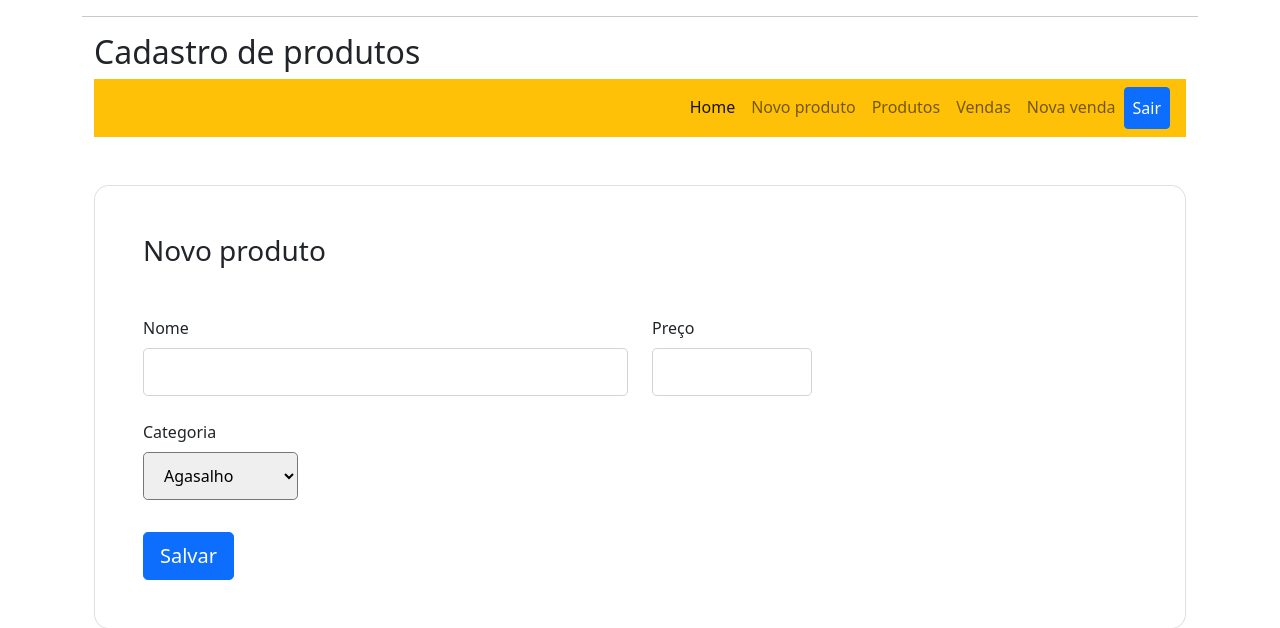
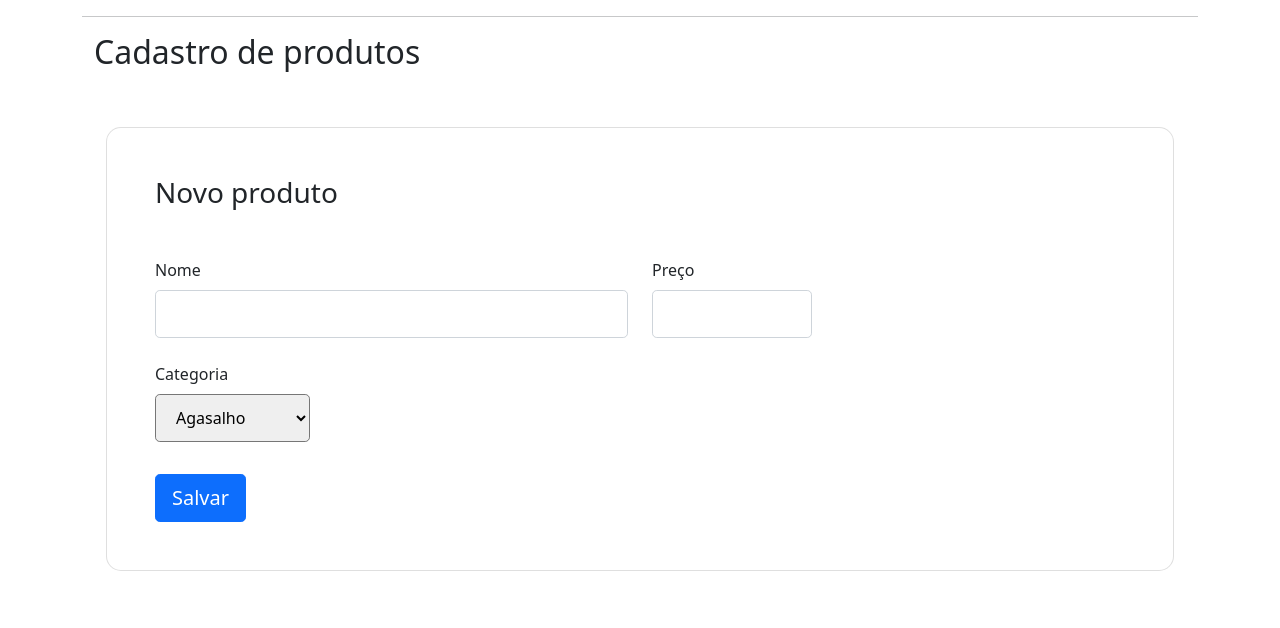
Before and after one commit to gabrielOyama/engsoft, a Flask app: template templates/novo_vendedor.html in a window 1280 px wide. Shown: the part 56-684 px from the top of the page. After the commit the page ends 627 px from the top, so only its background shows below. Run offline with Flask 2, Linux system fonts and the light colour scheme; the template is opened without the code that fills it, so the values that code supplies are empty; some libraries are stand-ins or nearby versions.

Commit message:
refactor front

```diff
--- a/requirements.txt
+++ b/requirements.txt
@@ -2,7 +2,6 @@ click==8.0.1
 Faker==8.8.1
 Flask==2.0.1
 Flask-SQLAlchemy==2.5.1
-greenlet==1.1.0
 itsdangerous==2.0.1
 Jinja2==3.0.1
 MarkupSafe==2.0.1
@@ -11,3 +10,4 @@ six==1.16.0
 SQLAlchemy==1.4.18
 text-unidecode==1.3
 Werkzeug==2.0.1
+pandas
--- a/templates/nova_venda.html
+++ b/templates/nova_venda.html
@@ -24,6 +24,7 @@
                     </div>
                     <div class="form-outline">
                         <label class="form-label" for="name">Produtos</label>
+                        <br>
                         <select class="select form-control-lg" id='Produto' style="font-size: 1rem">
                          {% for i, row in df.iterrows() %}
                             <option value={{row['name']}}>{{row['name']}}</option>
--- a/templates/novo_vendedor.html
+++ b/templates/novo_vendedor.html
@@ -7,33 +7,6 @@
 	<div class="row">
 		<h2>Cadastro de produtos</h2>
 	</div>
-
-	<nav class="navbar navbar-expand-lg navbar-light bg-warning">
-        <div class="collapse navbar-collapse" id="navbarSupportedContent" style="content-align=left;">
-            <ul class="navbar-nav ml-auto topnav">
-                <li class="nav-item active">
-                    <a class="nav-link" href="#">Home<span class="sr-only">(current)</span></a>
-                </li>
-                <li class="nav-item">
-                    <a class="nav-link" href="#">Novo produto</a>
-                </li>
-                <li class="nav-item">
-                    <a class="nav-link" href="#">Produtos</a>
-                </li>
-                <li class="nav-item">
-                    <a class="nav-link" href="#">Vendas</a>
-                </li>
-                <li class="nav-item">
-                    <a class="nav-link" href="#">Nova venda</a>
-                </li>
-                <li class="nav-item">
-                    <a class="nav-link btn btn-primary text-white" type="button" href="#" data-toggle="modal" data-target="#myModal">Sair</a>
-                </li>
-            </ul>
-        </div>
-    </nav>
-</div>
-
 
 <section class="vh-100 gradient-custom">
     <div class="container py-5 h-100">
```
